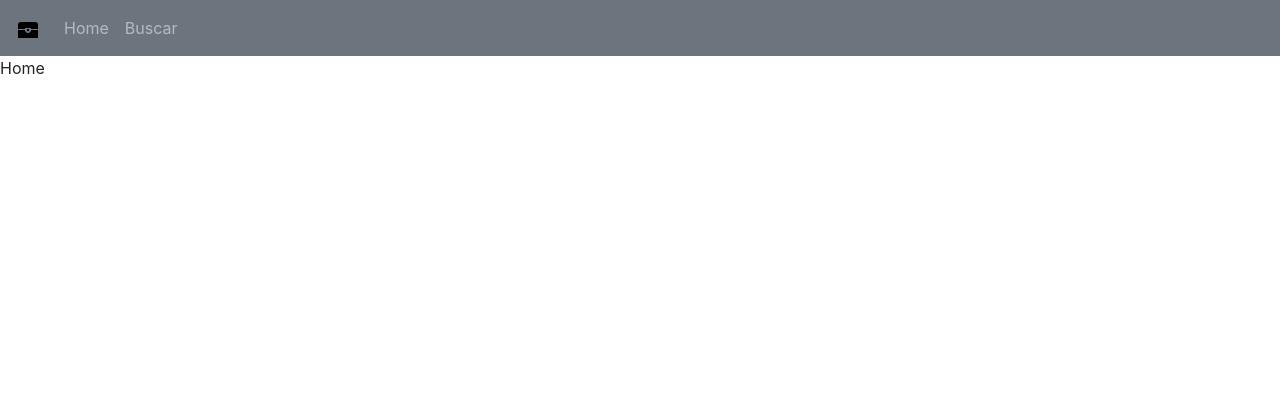
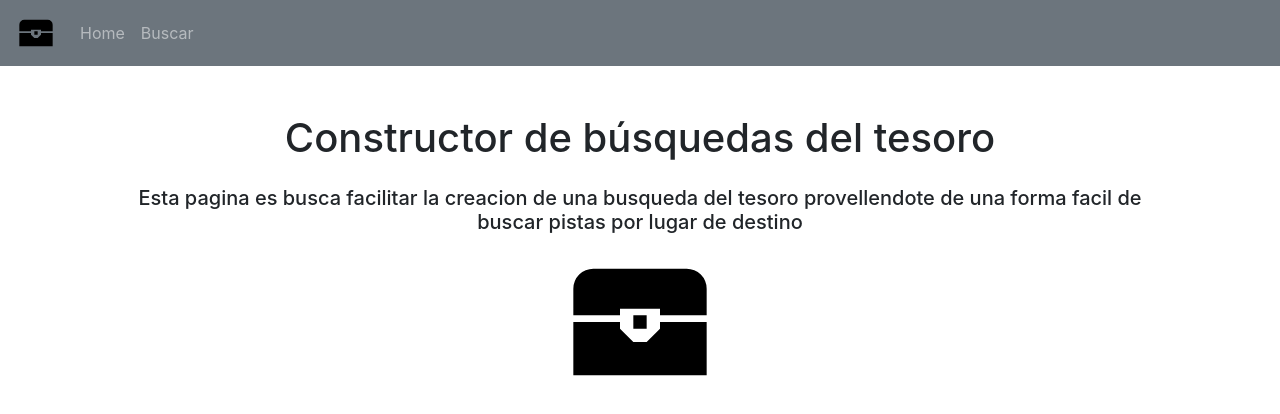
Before and after one commit to gbarbieripederiva/cloud-tp, a Vue app in the folder webapp/: page / in a window 1280 px wide. Shown: the top 414 px of the page. Built offline with nearby package versions, Linux system fonts and the light colour scheme.

Commit message:
veeeeeery basic home

```diff
--- a/webapp/src/components/navbar.vue
+++ b/webapp/src/components/navbar.vue
@@ -1,6 +1,6 @@
 <template>
     <b-navbar toggleable="sm" type="dark" variant="secondary">
-        <b-navbar-brand href="#"><TreasureIcon/></b-navbar-brand>
+        <b-navbar-brand @click="view = 0" href="#"><TreasureIcon class="logo"/></b-navbar-brand>
 
         <b-navbar-toggle target="nav-collapse"></b-navbar-toggle>
 
@@ -26,3 +26,10 @@ export default class Navbar extends Vue {
     @VModel({type:Number}) view!:number;
 }
 </script>
+
+<style scoped>
+.logo{
+    width: 2em;
+    height: 2em;
+}
+</style>
--- a/webapp/src/views/home.vue
+++ b/webapp/src/views/home.vue
@@ -1,13 +1,36 @@
 <template>
-    <div>
-        Home
-    </div>
+    <b-container class="mt-5">
+        <b-row class="justify-content-center">
+            <h1>Constructor de búsquedas del tesoro</h1>
+        </b-row>
+        <b-row class="mt-3 px-5">
+            <h5 class="text-center">
+                Esta pagina es busca facilitar la creacion de una busqueda del tesoro
+                provellendote de una forma facil de buscar pistas por lugar de destino
+            </h5>
+        </b-row>
+        <b-row class="justify-content-center">
+            <TreasureIcon class="treasureLogo"/>
+        </b-row>
+    </b-container>
 </template>
 
 <script lang="ts">
 import { Component, Vue } from 'vue-property-decorator';
+import TreasureIcon from "@/assets/treasure-chest.svg";
 
-@Component
+@Component({
+    components:{
+        TreasureIcon
+    }
+})
 export default class Home extends Vue {
 }
 </script>
+
+<style scoped>
+.treasureLogo{
+    width: 10em!important;
+    height: 10em!important;
+}
+</style>
```
Also changed, not shown: webapp/src/assets/treasure-chest.svg.
